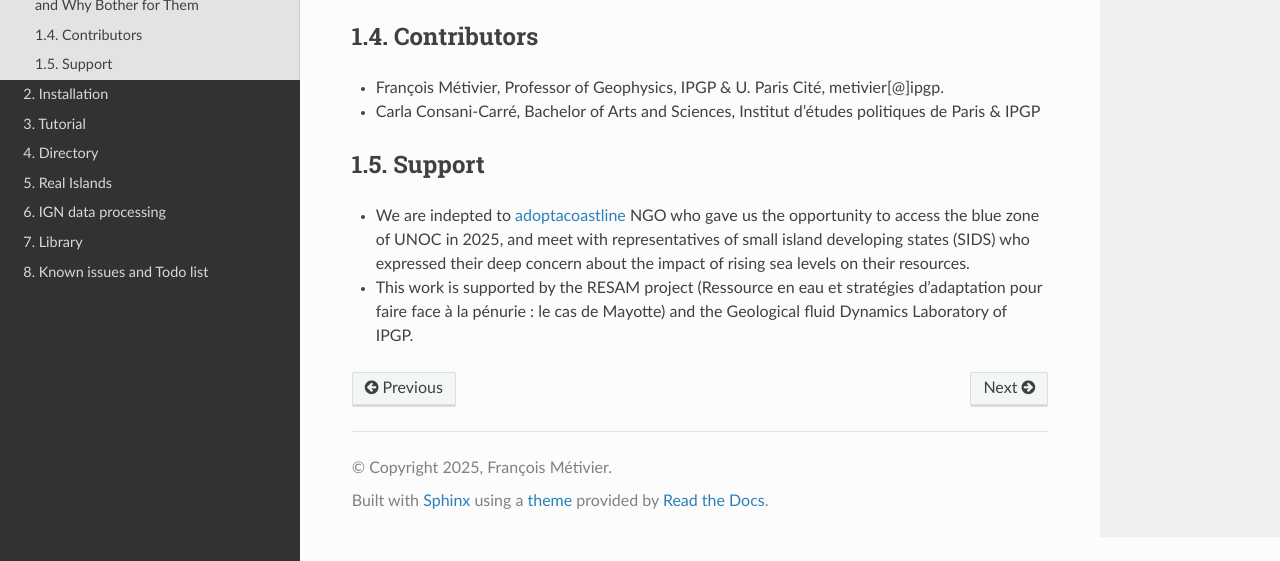
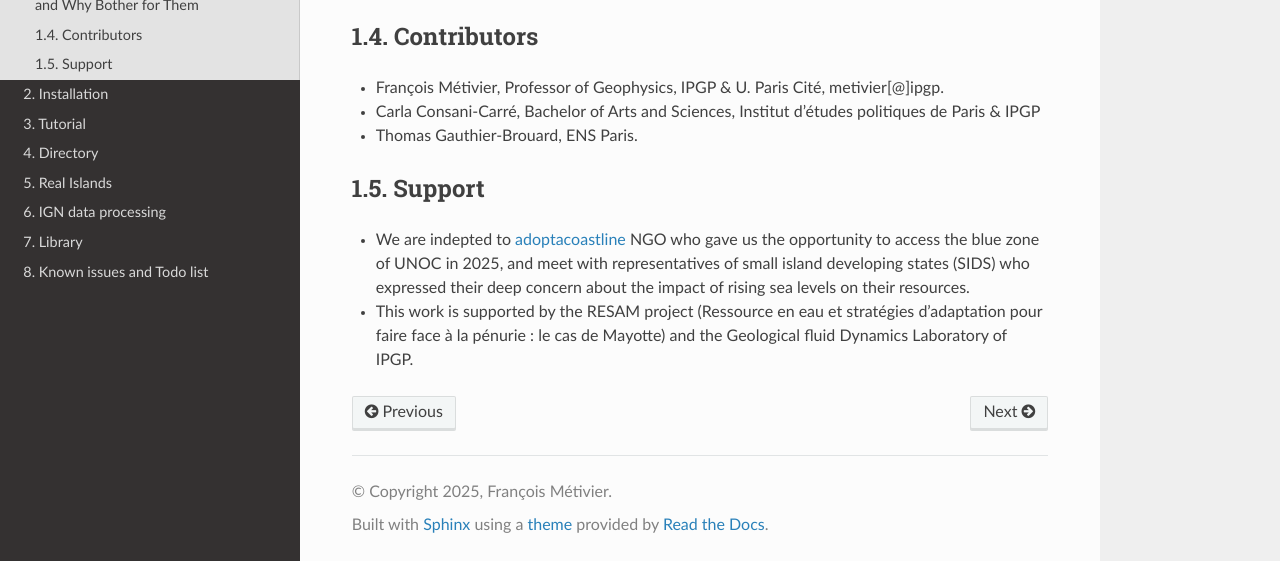
Before and after one commit to fmetivier/IslandsLib, a Sphinx documentation site: the page built from docs/Introduction.rst, in a window 1280 px wide and 900 px high, scrolled down 3979 px, cut to the strip 339-900 px from the top of the window. Built offline with Sphinx 7.4.7 and the Read the Docs theme 3.1.0, drawn with Linux system fonts in a browser that asks for light colours; cross-references to code outside the pages are shown as plain code.

Commit message:
modify contribtors

```diff
--- a/docs/Introduction.rst
+++ b/docs/Introduction.rst
@@ -155,6 +155,7 @@ Contributors
 
 * François Métivier, Professor of Geophysics, IPGP & U. Paris Cité, metivier[@]ipgp.
 * Carla Consani-Carré, Bachelor of Arts and Sciences, Institut d'études politiques de Paris & IPGP
+* Thomas Gauthier-Brouard, ENS Paris.
 
 Support
 =======
```
